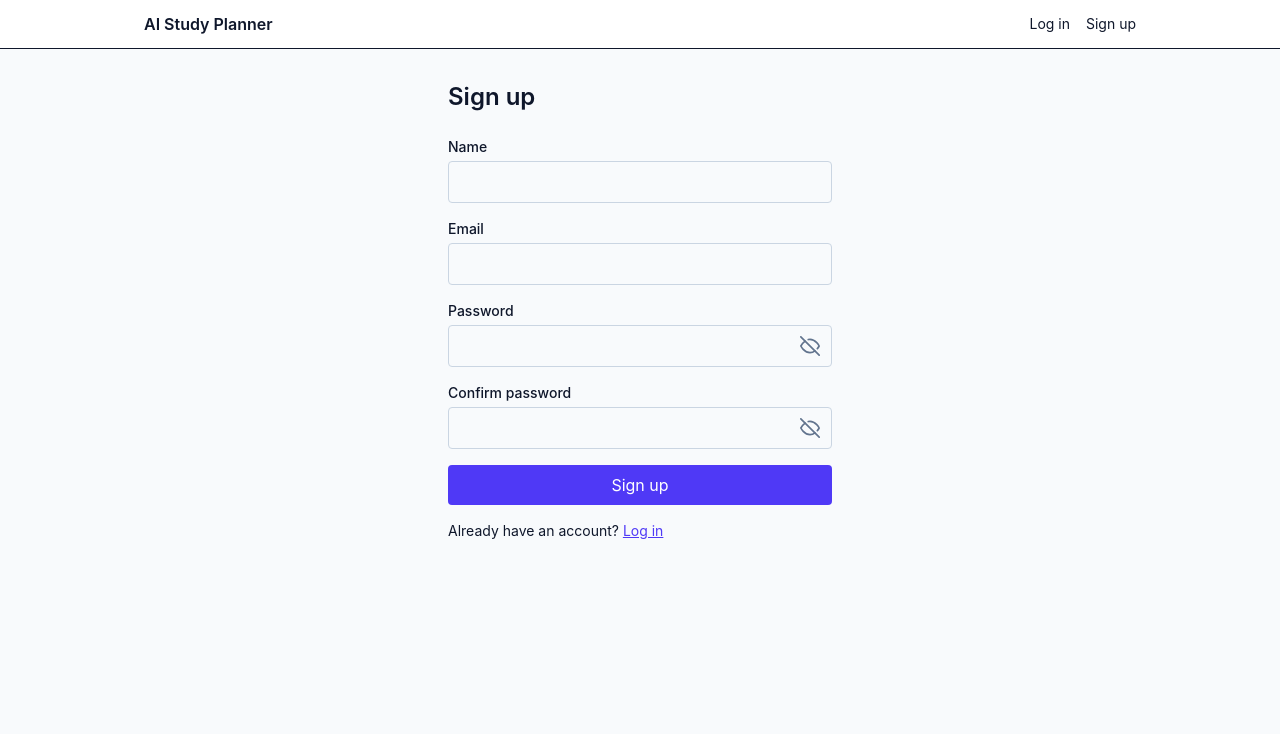
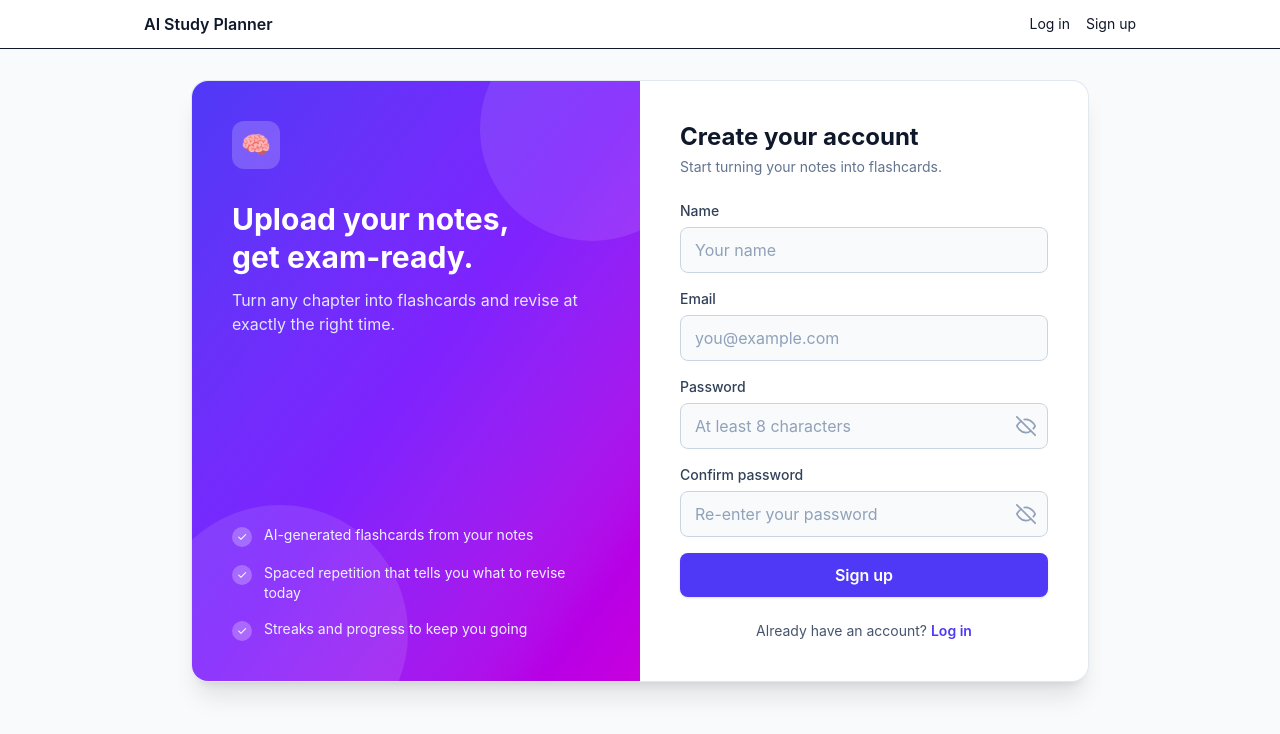
Before and after one commit to Sneha629/AI_Study_Planner, a React (Vite) app in the folder client/: page /signup in a window 1280 px wide. Shown: the top 734 px of the page. Built offline with nearby package versions, Linux system fonts and the light colour scheme; no server answers.

Commit message:
style(auth): redesign login and signup pages

```diff
--- /dev/null
+++ b/client/src/components/AuthLayout.jsx
@@ -0,0 +1,48 @@
+const features = [
+  'AI-generated flashcards from your notes',
+  'Spaced repetition that tells you what to revise today',
+  'Streaks and progress to keep you going',
+]
+
+export default function AuthLayout({ title, subtitle, children, footer }) {
+  return (
+    <div className="mx-auto grid max-w-4xl overflow-hidden rounded-2xl bg-white shadow-xl ring-1 ring-slate-200 md:grid-cols-2">
+      <aside className="relative hidden flex-col justify-between overflow-hidden bg-gradient-to-br from-indigo-600 via-violet-600 to-fuchsia-600 p-10 text-white md:flex">
+        <div className="relative z-10">
+          <div className="mb-8 inline-flex h-12 w-12 items-center justify-center rounded-xl bg-white/20 text-2xl backdrop-blur">
+            🧠
+          </div>
+          <h2 className="text-3xl font-bold leading-tight">
+            Upload your notes,
+            <br />
+            get exam-ready.
+          </h2>
+          <p className="mt-3 text-indigo-100">
+            Turn any chapter into flashcards and revise at exactly the right time.
+          </p>
+        </div>
+
+        <ul className="relative z-10 mt-10 space-y-4 text-sm">
+          {features.map((f) => (
+            <li key={f} className="flex items-start gap-3">
+              <span className="mt-0.5 flex h-5 w-5 shrink-0 items-center justify-center rounded-full bg-white/25 text-xs">
+                ✓
+              </span>
+              <span className="text-indigo-50">{f}</span>
+            </li>
+          ))}
+        </ul>
+
+        <div className="pointer-events-none absolute -right-16 -top-16 h-56 w-56 rounded-full bg-white/10" />
+        <div className="pointer-events-none absolute -bottom-20 -left-10 h-64 w-64 rounded-full bg-white/10" />
+      </aside>
+
+      <section className="p-8 sm:p-10">
+        <h1 className="text-2xl font-bold text-slate-900">{title}</h1>
+        <p className="mt-1 text-sm text-slate-500">{subtitle}</p>
+        <div className="mt-6">{children}</div>
+        <p className="mt-6 text-center text-sm text-slate-600">{footer}</p>
+      </section>
+    </div>
+  )
+}
--- a/client/src/components/FormField.jsx
+++ b/client/src/components/FormField.jsx
@@ -15,19 +15,27 @@ function EyeIcon({ open }) {
   )
 }
 
-export default function FormField({ label, error, type = 'text', ...inputProps }) {
+export default function FormField({ label, error, hint, type = 'text', ...inputProps }) {
   const [show, setShow] = useState(false)
   const isPassword = type === 'password'
 
   return (
     <div>
-      <label className="mb-1 block text-sm font-medium">{label}</label>
+      <label htmlFor={inputProps.name} className="mb-1.5 block text-sm font-medium text-slate-700">
+        {label}
+      </label>
       <div className="relative">
         <input
+          id={inputProps.name}
           {...inputProps}
           type={isPassword && show ? 'text' : type}
-          className={`w-full rounded border px-3 py-2 ${isPassword ? 'pr-10' : ''} ${
-            error ? 'border-red-500' : 'border-slate-300'
+          aria-invalid={!!error}
+          className={`w-full rounded-lg border bg-slate-50 px-3.5 py-2.5 text-slate-900 placeholder-slate-400 outline-none transition focus:bg-white focus:ring-2 ${
+            isPassword ? 'pr-11' : ''
+          } ${
+            error
+              ? 'border-red-400 focus:border-red-500 focus:ring-red-100'
+              : 'border-slate-300 focus:border-indigo-500 focus:ring-indigo-100'
           }`}
         />
         {isPassword && (
@@ -35,13 +43,17 @@ export default function FormField({ label, error, type = 'text', ...inputProps }
             type="button"
             onClick={() => setShow(!show)}
             aria-label={show ? 'Hide password' : 'Show password'}
-            className="absolute inset-y-0 right-0 flex items-center px-3 text-slate-500 hover:text-slate-700"
+            className="absolute inset-y-0 right-0 flex items-center px-3 text-slate-400 transition hover:text-slate-600"
           >
             <EyeIcon open={show} />
           </button>
         )}
       </div>
-      {error && <p className="mt-1 text-sm text-red-600">{error}</p>}
+      {error ? (
+        <p className="mt-1.5 text-sm text-red-600">{error}</p>
+      ) : (
+        hint && <p className="mt-1.5 text-xs text-slate-500">{hint}</p>
+      )}
     </div>
   )
 }
--- /dev/null
+++ b/client/src/components/SubmitButton.jsx
@@ -0,0 +1,17 @@
+export default function SubmitButton({ loading, loadingText, children }) {
+  return (
+    <button
+      type="submit"
+      disabled={loading}
+      className="flex w-full items-center justify-center rounded-lg bg-indigo-600 px-4 py-2.5 font-semibold text-white shadow-sm transition hover:bg-indigo-700 focus:outline-none focus:ring-2 focus:ring-indigo-500 focus:ring-offset-2 disabled:cursor-not-allowed disabled:opacity-60"
+    >
+      {loading && (
+        <svg className="mr-2 h-4 w-4 animate-spin" viewBox="0 0 24 24" fill="none">
+          <circle className="opacity-25" cx="12" cy="12" r="10" stroke="currentColor" strokeWidth="4" />
+          <path className="opacity-75" fill="currentColor" d="M4 12a8 8 0 018-8v4a4 4 0 00-4 4H4z" />
+        </svg>
+      )}
+      {loading ? loadingText : children}
+    </button>
+  )
+}
--- a/client/src/pages/Login.jsx
+++ b/client/src/pages/Login.jsx
@@ -1,7 +1,9 @@
 import { useState } from 'react'
 import { Link, useLocation, useNavigate } from 'react-router-dom'
 import toast from 'react-hot-toast'
+import AuthLayout from '../components/AuthLayout.jsx'
 import FormField from '../components/FormField.jsx'
+import SubmitButton from '../components/SubmitButton.jsx'
 import { useAuth } from '../context/AuthContext.jsx'
 
 export default function Login() {
@@ -35,10 +37,12 @@ export default function Login() {
       await login(form.email.trim(), form.password)
       navigate(location.state?.from?.pathname || '/', { replace: true })
     } catch (err) {
-      if (err.response?.status === 401 || err.response?.status === 400) {
+      if (!err.response) {
+        toast.error('Cannot reach the server. Is it running?')
+      } else if (err.response.status === 401) {
         toast.error('Incorrect email or password.')
       } else {
-        toast.error(err.response?.data?.message || 'Something went wrong. Please try again.')
+        toast.error(err.response?.data?.error || 'Something went wrong. Please try again.')
       }
     } finally {
       setSubmitting(false)
@@ -46,22 +50,25 @@ export default function Login() {
   }
 
   return (
-    <div className="mx-auto max-w-sm">
-      <h1 className="mb-6 text-2xl font-semibold">Log in</h1>
-      <form onSubmit={handleSubmit} className="space-y-4" noValidate>
-        <FormField label="Email" name="email" type="email" value={form.email} onChange={handleChange} error={errors.email} />
-        <FormField label="Password" name="password" type="password" value={form.password} onChange={handleChange} error={errors.password} />
-        <button
-          type="submit"
-          disabled={submitting}
-          className="w-full rounded bg-indigo-600 px-4 py-2 text-white disabled:opacity-50"
-        >
-          {submitting ? 'Logging in...' : 'Log in'}
-        </button>
+    <AuthLayout
+      title="Welcome back"
+      subtitle="Log in to continue your revision."
+      footer={
+        <>
+          New here?{' '}
+          <Link to="/signup" className="font-semibold text-indigo-600 hover:text-indigo-700 hover:underline">
+            Sign up
+          </Link>
+        </>
+      }
+    >
+      <form onSubmit={handleSubmit} className="space-y-5" noValidate>
+        <FormField label="Email" name="email" type="email" placeholder="you@example.com" value={form.email} onChange={handleChange} error={errors.email} />
+        <FormField label="Password" name="password" type="password" placeholder="Enter your password" value={form.password} onChange={handleChange} error={errors.password} />
+        <SubmitButton loading={submitting} loadingText="Logging in...">
+          Log in
+        </SubmitButton>
       </form>
-      <p className="mt-4 text-sm">
-        New here? <Link to="/signup" className="text-indigo-600 underline">Sign up</Link>
-      </p>
-    </div>
+    </AuthLayout>
   )
 }
--- a/client/src/pages/Signup.jsx
+++ b/client/src/pages/Signup.jsx
@@ -1,7 +1,9 @@
 import { useState } from 'react'
 import { Link, useLocation, useNavigate } from 'react-router-dom'
 import toast from 'react-hot-toast'
+import AuthLayout from '../components/AuthLayout.jsx'
 import FormField from '../components/FormField.jsx'
+import SubmitButton from '../components/SubmitButton.jsx'
 import { useAuth } from '../context/AuthContext.jsx'
 
 export default function Signup() {
@@ -38,10 +40,12 @@ export default function Signup() {
       await signup(form.name.trim(), form.email.trim(), form.password)
       navigate(location.state?.from?.pathname || '/', { replace: true })
     } catch (err) {
-      if (err.response?.status === 409) {
+      if (!err.response) {
+        toast.error('Cannot reach the server. Is it running?')
+      } else if (err.response.status === 409) {
         setErrors({ email: 'An account with this email already exists.' })
       } else {
-        toast.error(err.response?.data?.message || 'Something went wrong. Please try again.')
+        toast.error(err.response?.data?.error || 'Something went wrong. Please try again.')
       }
     } finally {
       setSubmitting(false)
@@ -49,24 +53,27 @@ export default function Signup() {
   }
 
   return (
-    <div className="mx-auto max-w-sm">
-      <h1 className="mb-6 text-2xl font-semibold">Sign up</h1>
+    <AuthLayout
+      title="Create your account"
+      subtitle="Start turning your notes into flashcards."
+      footer={
+        <>
+          Already have an account?{' '}
+          <Link to="/login" className="font-semibold text-indigo-600 hover:text-indigo-700 hover:underline">
+            Log in
+          </Link>
+        </>
+      }
+    >
       <form onSubmit={handleSubmit} className="space-y-4" noValidate>
-        <FormField label="Name" name="name" value={form.name} onChange={handleChange} error={errors.name} />
-        <FormField label="Email" name="email" type="email" value={form.email} onChange={handleChange} error={errors.email} />
-        <FormField label="Password" name="password" type="password" value={form.password} onChange={handleChange} error={errors.password} />
-        <FormField label="Confirm password" name="confirm" type="password" value={form.confirm} onChange={handleChange} error={errors.confirm} />
-        <button
-          type="submit"
-          disabled={submitting}
-          className="w-full rounded bg-indigo-600 px-4 py-2 text-white disabled:opacity-50"
-        >
-          {submitting ? 'Signing up...' : 'Sign up'}
-        </button>
+        <FormField label="Name" name="name" placeholder="Your name" value={form.name} onChange={handleChange} error={errors.name} />
+        <FormField label="Email" name="email" type="email" placeholder="you@example.com" value={form.email} onChange={handleChange} error={errors.email} />
+        <FormField label="Password" name="password" type="password" placeholder="At least 8 characters" value={form.password} onChange={handleChange} error={errors.password} />
+        <FormField label="Confirm password" name="confirm" type="password" placeholder="Re-enter your password" value={form.confirm} onChange={handleChange} error={errors.confirm} />
+        <SubmitButton loading={submitting} loadingText="Creating account...">
+          Sign up
+        </SubmitButton>
       </form>
-      <p className="mt-4 text-sm">
-        Already have an account? <Link to="/login" className="text-indigo-600 underline">Log in</Link>
-      </p>
-    </div>
+    </AuthLayout>
   )
 }
```
